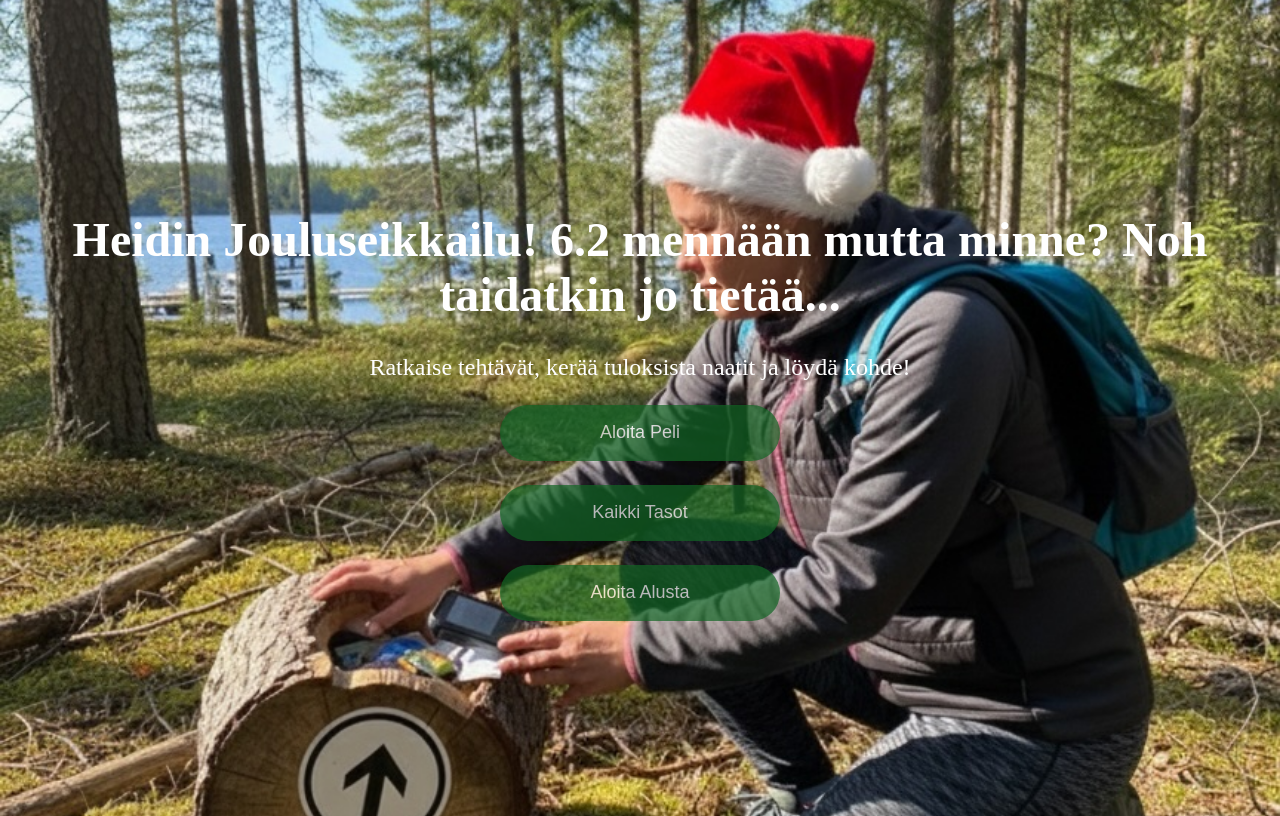
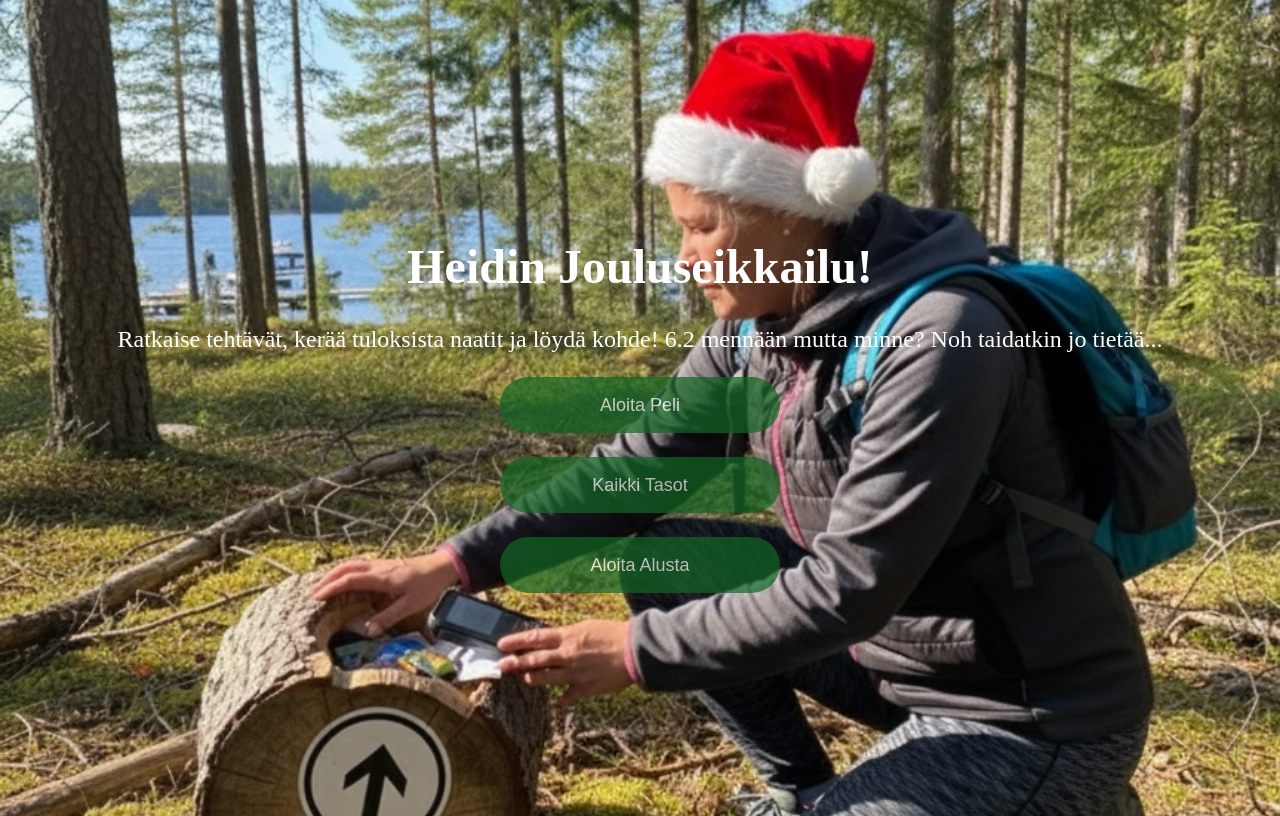
Before and after one commit to grande-fi/heidin-jouluseikkailu, a Next.js app: page / in a window 1280 px wide. Built offline with nearby package versions, Linux system fonts and the light colour scheme.

Commit message:
string updates
string updates

```diff
--- a/app/locales/fi.js
+++ b/app/locales/fi.js
@@ -1,5 +1,5 @@
 export const fi = {
-  appTitle: "Heidin Jouluseikkailu! 6.2 mennään mutta minne? Noh taidatkin jo tietää... ",
+  appTitle: "Heidin Jouluseikkailu!",
   mainMenu: {
     startPuzzle: "Aloita Peli",
     resetProgress: "Aloita Alusta",
--- a/app/page.js
+++ b/app/page.js
@@ -66,7 +66,7 @@ export default function MainMenu() {
         </h1>
 
         <p style={{ color: "white", fontSize: "1.5rem" }} className="mb-6">
-          Ratkaise tehtävät, kerää tuloksista naatit ja löydä kohde!
+          Ratkaise tehtävät, kerää tuloksista naatit ja löydä kohde! 6.2 mennään mutta minne? Noh taidatkin jo tietää...
         </p>
 
         <div style={{ display: "flex", flexDirection: "column", alignItems: "center", gap: "24px" }}>
```
